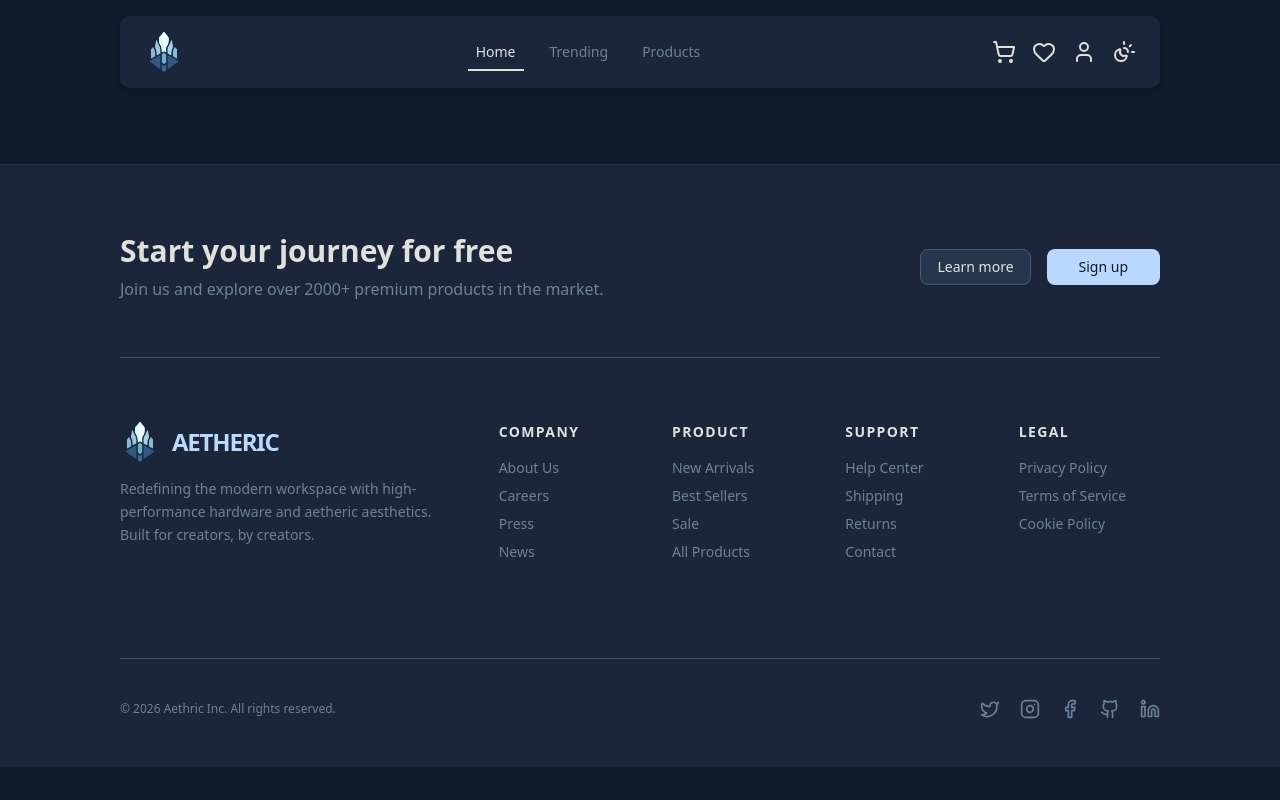
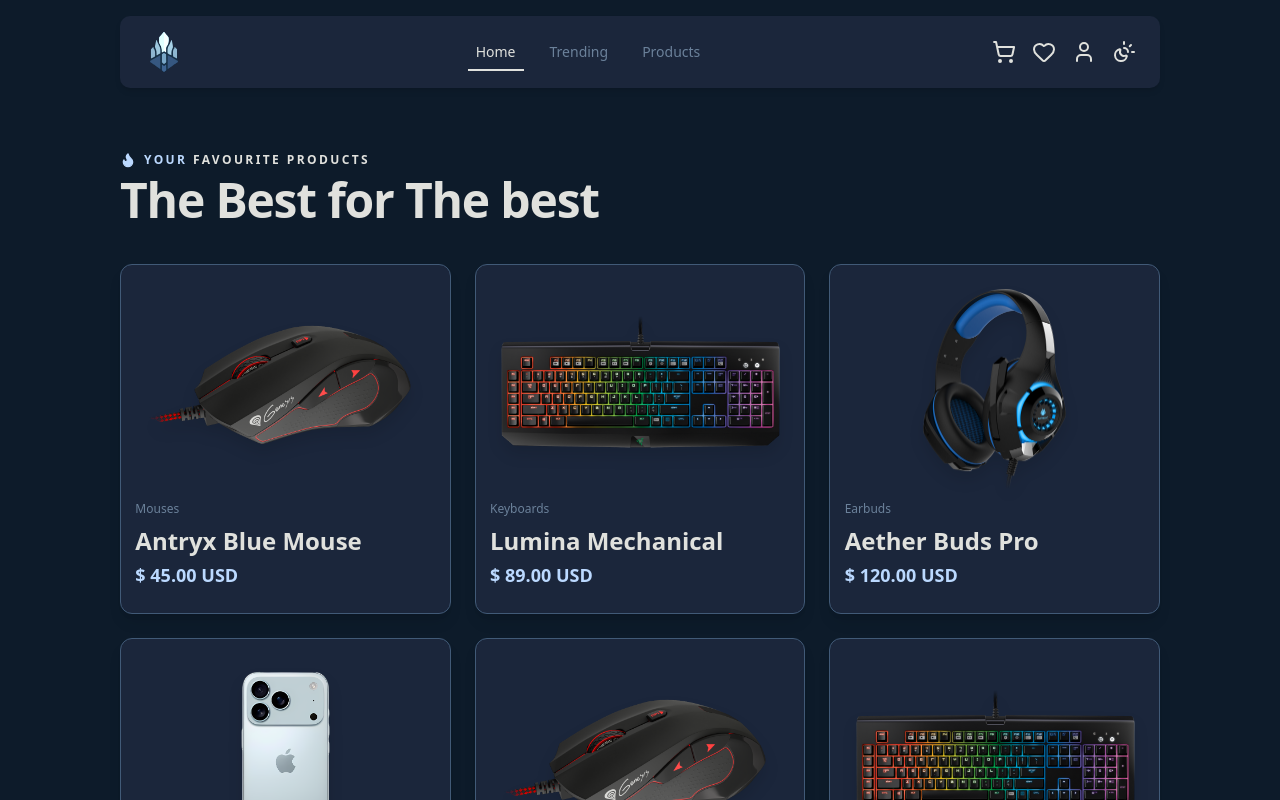
Before and after one commit to OxilonX/aetheric, a React (Vite) app in the folder frontend/: page /favourite in a window 1280 px wide. Shown: the top 800 px of the page. Built offline with nearby package versions, Linux system fonts and the light colour scheme.

Commit message:
Implement Favourite page with product listing and grid layout; add product details and loading state management

```diff
--- a/frontend/src/pages/Favourite.jsx
+++ b/frontend/src/pages/Favourite.jsx
@@ -1,3 +1,89 @@
+import ProductGrid from "@/components/localComponents/ProductsGrid";
+import ProductCard from "@/components/localComponents/ProductCard";
+//lucid icons imports
+import { Flame } from "lucide-react";
+//img prods imports
+import Mouse_img from "@/assets/images/genesis_mouse.png";
+import Keyboard_img from "@/assets/images/rgb_keyboard.png";
+import earbud_img from "@/assets/images/antryx_blue_headphones.png";
+import Smartphone_img from "@/assets/images/iphone_17_pro_phone.png";
+import { useState } from "react";
 export default function Favourite() {
-  return <></>;
+  const [activeCategorie, setIsActiveCategorie] = useState("All");
+  const [prodsLoading, setProdsLoading] = useState(false);
+  const products = [
+    {
+      id: 1,
+      name: "Antryx Blue Mouse",
+      category: "Mouses",
+      price: 45.0,
+      image: Mouse_img,
+      description: "Precision optical sensor with customizable RGB.",
+    },
+    {
+      id: 2,
+      name: "Lumina Mechanical",
+      category: "Keyboards",
+      price: 89.0,
+      image: Keyboard_img,
+      description: "Tactile brown switches with a sleek aluminum frame.",
+    },
+    {
+      id: 3,
+      name: "Aether Buds Pro",
+      category: "Earbuds",
+      price: 120.0,
+      image: earbud_img,
+      description: "Active noise cancellation and 24-hour battery life.",
+    },
+    {
+      id: 4,
+      name: "Aetheric Smartphone",
+      category: "Smartphones",
+      price: 899.0,
+      image: Smartphone_img,
+      description: "OLED display with high-speed 5G connectivity.",
+    },
+    {
+      id: 5,
+      name: "Silent Click Mouse",
+      category: "Mouses",
+      price: 30.0,
+      image: Mouse_img,
+      description: "Perfect for office environments and late-night gaming.",
+    },
+    {
+      id: 6,
+      name: "Compact 60% Keyboard",
+      category: "Keyboards",
+      price: 75.0,
+      image: Keyboard_img,
+      description: "Space-saving design without sacrificing performance.",
+    },
+  ];
+  return (
+    <>
+      <section id="favourite-prods-section" className="">
+        <div className="container lg:w-260 mx-auto    py-4">
+          <div className="flex flex-col gap-2 mt-10 mb-4">
+            <div className="flex items-center gap-2">
+              <Flame className="w-4 h-4 text-accent fill-current" />
+              <span className="text-xs font-bold tracking-[0.2em] uppercase text-accent">
+                Your <span className="text-foreground">Favourite Products</span>
+              </span>
+            </div>
+
+            <h1 className="text-5xl font-extrabold tracking-tight text-foreground ">
+              The Best for The best
+            </h1>
+          </div>
+          <ProductGrid
+            selectedCat={activeCategorie}
+            products={products}
+            loading={prodsLoading}
+          />
+        </div>
+      </section>
+    </>
+  );
 }
```
